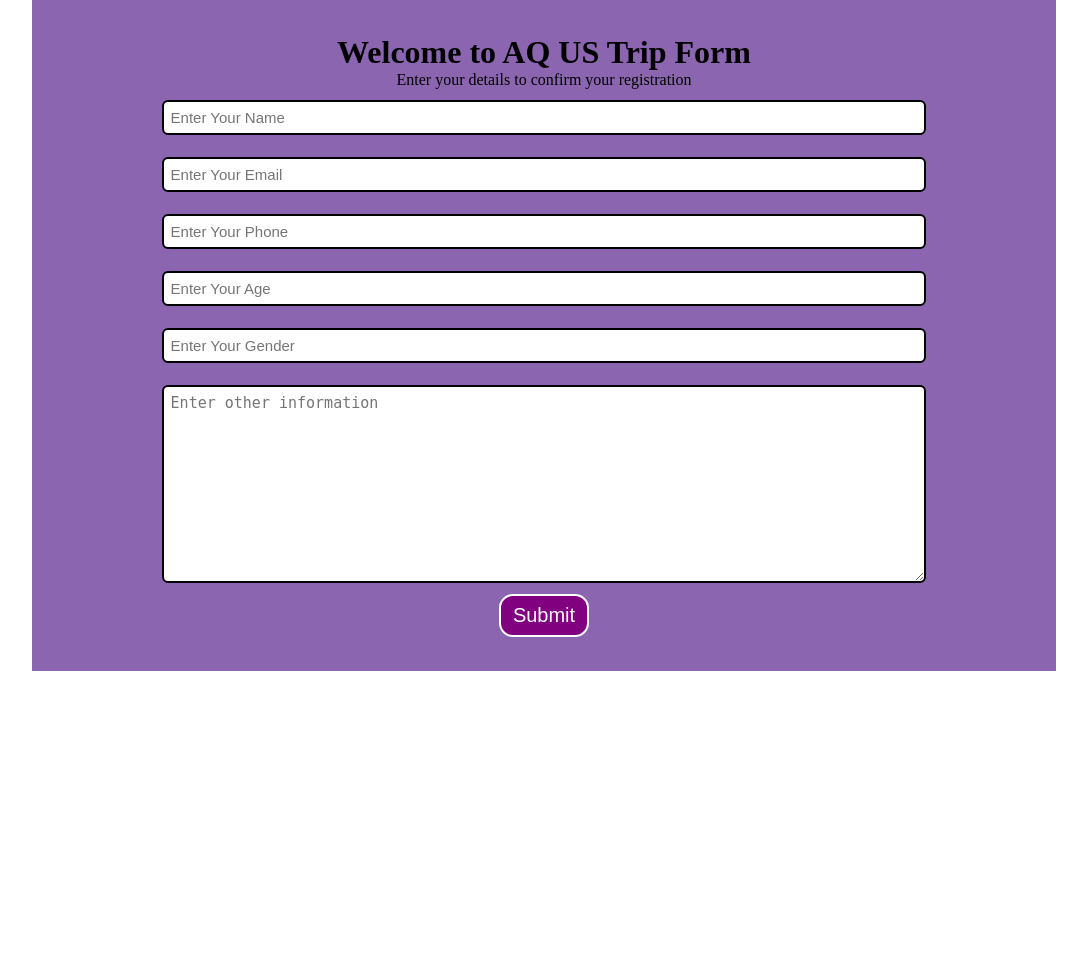
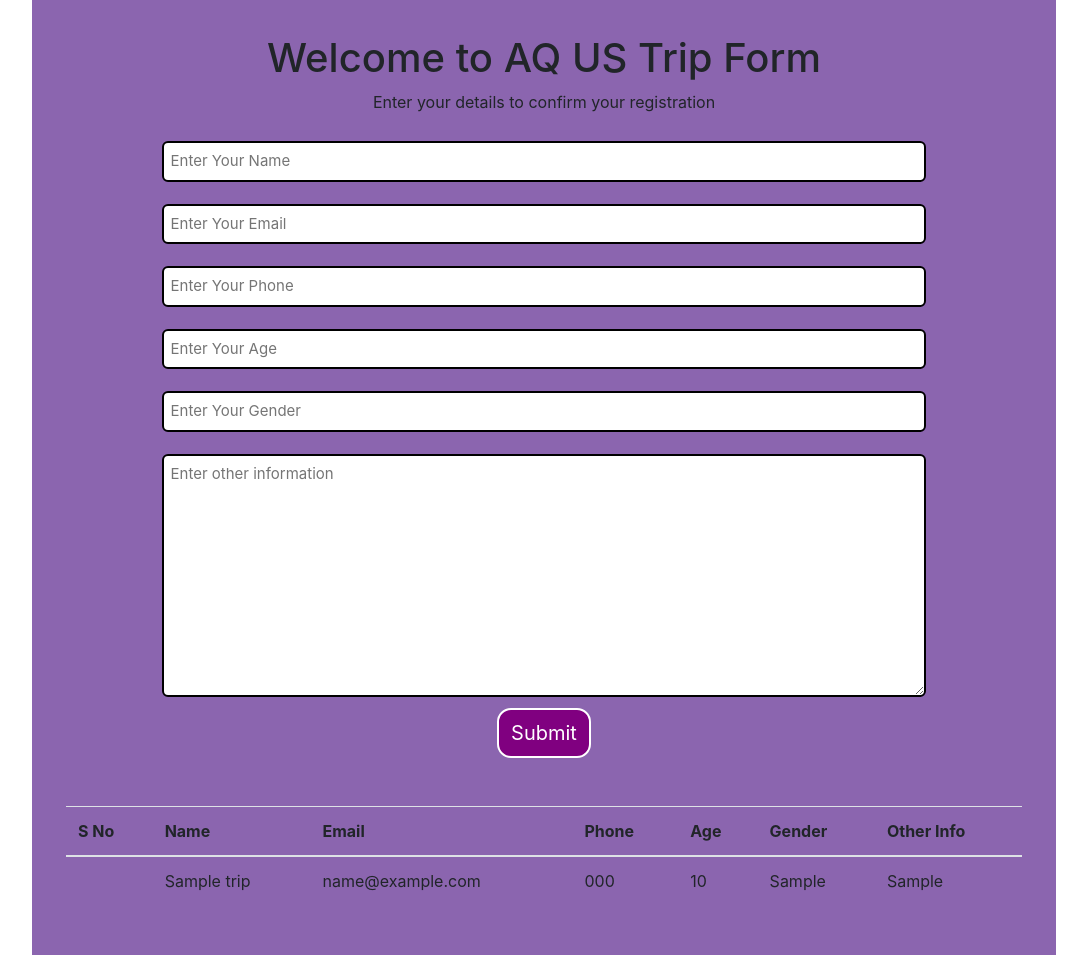
Before and after one commit to abdulqadeer1999/Registeration-form, a PHP site: page / in a window 1280 px wide. Shown: the whole page, without its empty margins (96-1183 px from the left). Before the commit the page ends 671 px from the top, so only its background shows below. Run offline with PHP 8.4, Linux system fonts and the light colour scheme; tables that the repository leaves empty or names only in its code hold one stand-in row (values such as "Sample post"); data that the repository does not hold is empty; some libraries are stand-ins or nearby versions.

Commit message:
done with fetching data from mysql

```diff
--- a/index.php
+++ b/index.php
@@ -50,6 +50,27 @@ VALUES ('$name', '$email', '$phone','$age','$gender','$desc')";
 ?>
 
 
+<?php
+
+$server= "localhost";
+$username = "root";
+$password = "";
+$database = "trip";
+
+//create a database
+$conn = mysqli_connect($server,$username,$password,$database);
+
+// check for connection success
+if(!$conn) {
+    die("connection to this database failed due to" .$mysqli_connect_error());
+}
+// include_once 'trip';
+$result = mysqli_query($conn,"SELECT * FROM trip");
+if (mysqli_num_rows($result) > 0) {
+?>
+
+
+
 <!DOCTYPE html>
 <html lang="en">
 <head>
@@ -57,10 +78,12 @@ VALUES ('$name', '$email', '$phone','$age','$gender','$desc')";
     <meta http-equiv="X-UA-Compatible" content="IE=edge">
     <meta name="viewport" content="width=device-width, initial-scale=1.0">
     <title>Document</title>
+    <link rel="stylesheet" href="https://maxcdn.bootstrapcdn.com/bootstrap/4.0.0/css/bootstrap.min.css" integrity="sha384-Gn5384xqQ1aoWXA+058RXPxPg6fy4IWvTNh0E263XmFcJlSAwiGgFAW/dAiS6JXm" crossorigin="anonymous">
 
     <link rel="stylesheet" href="style.css">
 </head>
 <body>
+
 
     <div class="container">
         <h1>Welcome to AQ US Trip Form</h1>
@@ -79,22 +102,74 @@ VALUES ('$name', '$email', '$phone','$age','$gender','$desc')";
 
         <form action="index.php" method="post">
 
-    <input type="text" name="name" id="name" placeholder="Enter Your Name">
-    <input type="email" name="email" id="email" placeholder="Enter Your Email">
-    <input type="phone" name="phone" id="phone" placeholder="Enter Your Phone">
-    <input type="text" name="age" id="age" placeholder="Enter Your Age">
-    <input type="text" name="gender" id="gender" placeholder="Enter Your Gender">
-    <textarea name="desc" id="desc" cols="30" rows="10" placeholder="Enter other information"></textarea>
+    <input type="text" name="name" id="name" placeholder="Enter Your Name" required>
+    <input type="email" name="email" id="email" placeholder="Enter Your Email" required>
+    <input type="phone" name="phone" id="phone" placeholder="Enter Your Phone" required>
+    <input type="text" name="age" id="age" placeholder="Enter Your Age" required>
+    <input type="text" name="gender" id="gender" placeholder="Enter Your Gender" required>
+    <textarea name="desc" id="desc" cols="30" rows="10" placeholder="Enter other information" required></textarea>
     <button class="btn">Submit</button>
 
 
 
         </form>
+        <br>
+        <br>
+        <table class="table">
+
+
+  <thead>
+    <tr>
+      <th scope="col">S No</th>
+      <th scope="col">Name</th>
+      <th scope="col">Email</th>
+      <th scope="col">Phone</th>
+      <th scope="col">Age </th>
+      <th scope="col">Gender</th>
+      <th scope="col">Other Info</th>
+    </tr>
+    <?php
+$i=0;
+while($row = mysqli_fetch_array($result)) {
+?>
+  </thead>
+  <tbody>
+    <!-- <tr>
+      <th scope="row">1</th>
+      <td>Mark</td>
+      <td>Otto</td>
+      <td>@mdo</td>
+    </tr> -->
+    <tr>
+      <th scope="row"><?php echo $row["s no"]; ?></th>
+      <td><?php echo $row["name"]; ?></td>
+      <td><?php echo $row["email"]; ?></td>
+      <td><?php echo $row["phone"]; ?></td>
+      <td><?php echo $row["age"]; ?></td>
+      <td><?php echo $row["gender"]; ?></td>
+      <td><?php echo $row["otherinfo"]; ?></td>
+    </tr>
+    <?php
+$i++;
+}
+?>
+  </tbody>
+  <?php
+
+
+}
+else{
+    echo "No result found";
+}
+?>
+</table>
     </div>
 
 
     <script src="index.js"></script>
-
+    <script src="https://code.jquery.com/jquery-3.2.1.slim.min.js" integrity="sha384-KJ3o2DKtIkvYIK3UENzmM7KCkRr/rE9/Qpg6aAZGJwFDMVNA/GpGFF93hXpG5KkN" crossorigin="anonymous"></script>
+<script src="https://cdnjs.cloudflare.com/ajax/libs/popper.js/1.12.9/umd/popper.min.js" integrity="sha384-ApNbgh9B+Y1QKtv3Rn7W3mgPxhU9K/ScQsAP7hUibX39j7fakFPskvXusvfa0b4Q" crossorigin="anonymous"></script>
+<script src="https://maxcdn.bootstrapcdn.com/bootstrap/4.0.0/js/bootstrap.min.js" integrity="sha384-JZR6Spejh4U02d8jOt6vLEHfe/JQGiRRSQQxSfFWpi1MquVdAyjUar5+76PVCmYl" crossorigin="anonymous"></script>
 
 </body>
 </html>
```
